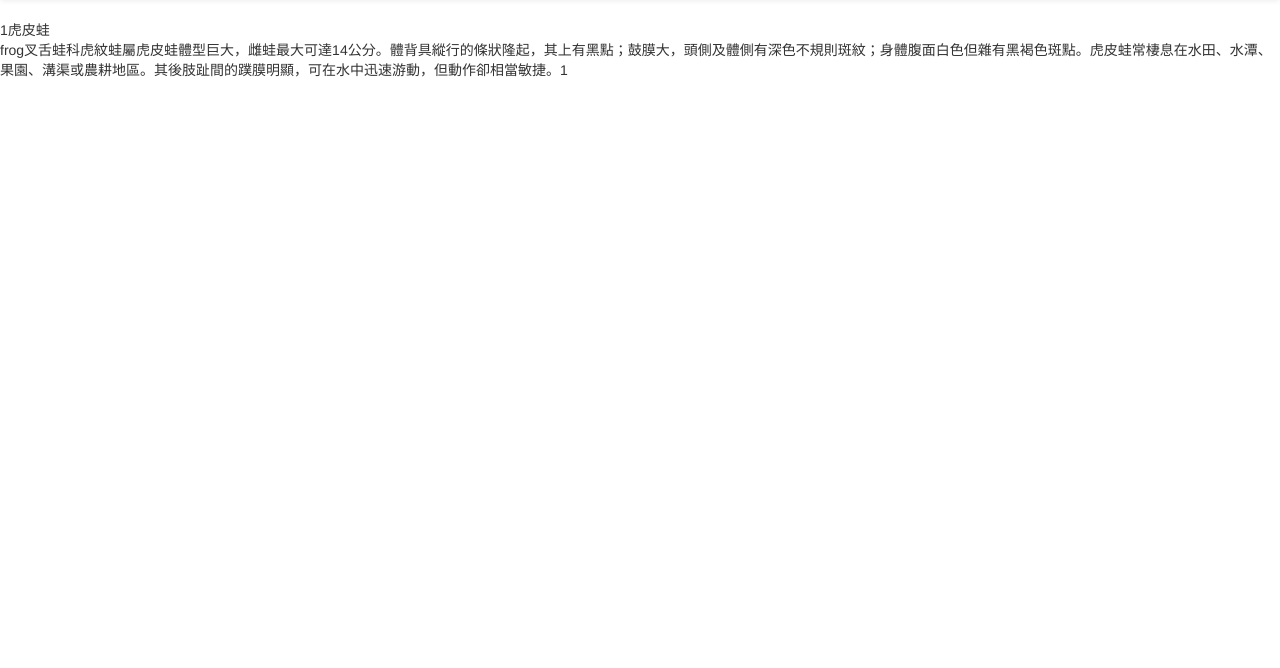
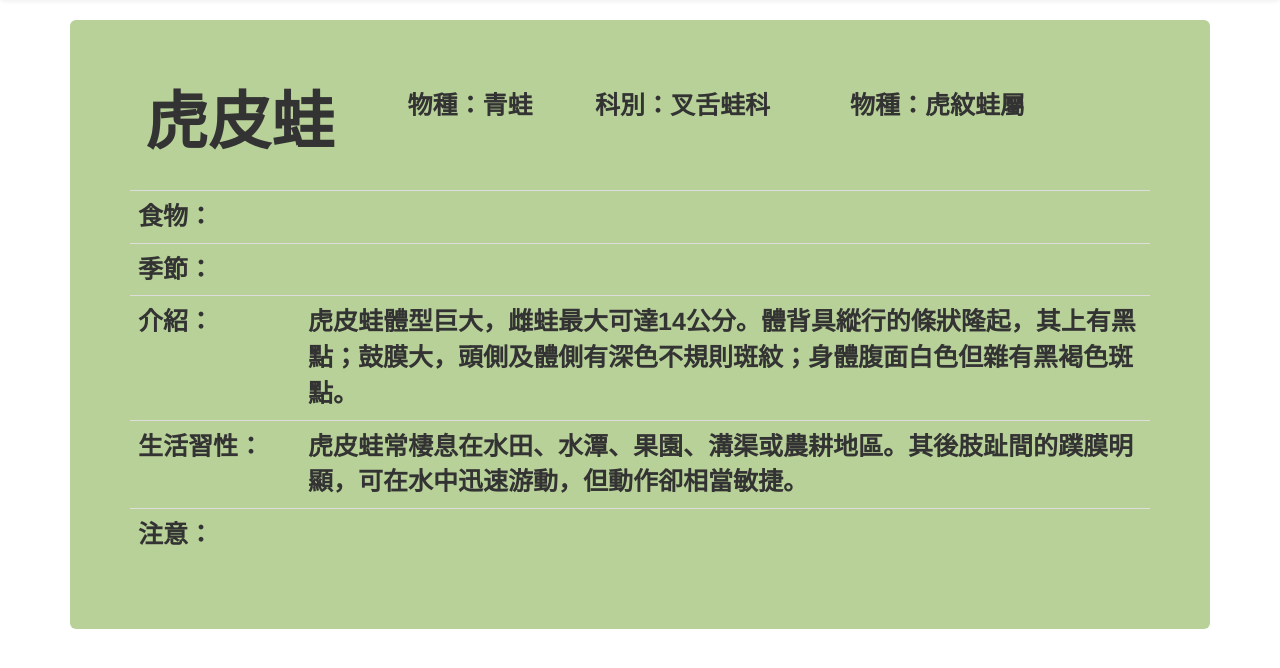
Before and after one commit to junanyeap/1061SE8Inquiry, a PHP site: page /searchDetail.php?id=1 in a window 1280 px wide. Shown: the part 52-720 px from the top of the page. Run offline with PHP 8.4, Linux system fonts and the light colour scheme; the visitor is signed in with stand-in values (Sample User, id 1); data comes from the database, SQL or seed files in the repository; some libraries are stand-ins or nearby versions.

Commit message:
searchDetail.php ui

```diff
--- a/Views/searchDetail.php
+++ b/Views/searchDetail.php
@@ -7,7 +7,6 @@
 require("../Modules/loginModel.php");
 require("../Modules/Function.php");
 $id = (int)$_REQUEST['id'];
-echo $id;
 $result=getListID($id);
 if ($rs=mysqli_fetch_assoc($result)) {
   $Organ=$rs['organismname'];
@@ -24,15 +23,43 @@
   echo "Your id is wrong!!";
   exit(0);
 }
-echo $Organ;
-echo "<br />";
-echo $Label;
-echo $Family;
-echo $Genus;
-echo $Food;
-echo $Season;
-echo $Status;
-echo $Habitat;
-echo $Note;
-echo $id;
 ?>
+<head>
+  <meta charset="UTF-8" />
+  <title><?php echo $Organ;?></title>
+  <link rel="stylesheet" href="https://maxcdn.bootstrapcdn.com/bootstrap/4.0.0-alpha.2/css/bootstrap.min.css">
+  <!-- <link href="vendor/bootstrap/css/bootstrap.min.css" rel="stylesheet"> -->
+    <!-- Custom styles for this template -->
+    <link href="css/simple-sidebar.css" rel="stylesheet">
+    <style>
+      b {font-size:25px;};
+    </style>
+</head>
+<body>
+  <div class="container" >
+    <div class="jumbotron" style="background-color:#b8d199">
+      <h1 class=" col-md-3" style="display:inline;font-weight:bold"><?php echo $Organ?></h1>
+      <div class="text-center">
+        <br>
+        <b class="col-md-2" style="display:inline">物種：<?php if($Label=="frog"){echo "青蛙";}else{echo"蝴蝶";}?></b>
+        <b class="col-md-3" style="display:inline">科別：<?php echo $Family;?></b>
+        <b class="col-md-3" style="display:inline">物種：<?php echo $Genus;?></b>
+      </div>
+      <div style="margin-top:10%">
+        <table class="table">
+          <tr>
+            <td class="col-md-2"><b>食物：</b></td><td><b><?php echo $Food;?></b></td>
+          </tr><tr>
+            <td class="col-md-2"><b>季節：</b></td><td><b><?php echo $Season;?></b></td>
+          </tr><tr>
+            <td class="col-md-2"><b>介紹：</b></td><td><b><?php echo $Status;?></b></td>
+          </tr><tr>
+            <td class="col-md-2"><b>生活習性：</b></td><td><b><?php echo $Habitat;?></b></td>
+          </tr><tr>
+            <td class="col-md-2"><b>注意：</b></td><td><b><?php echo $Note;?></b></td>
+          </tr><tr>
+        </table>
+      </div>
+    </div>
+  </div>
+</body>
```
